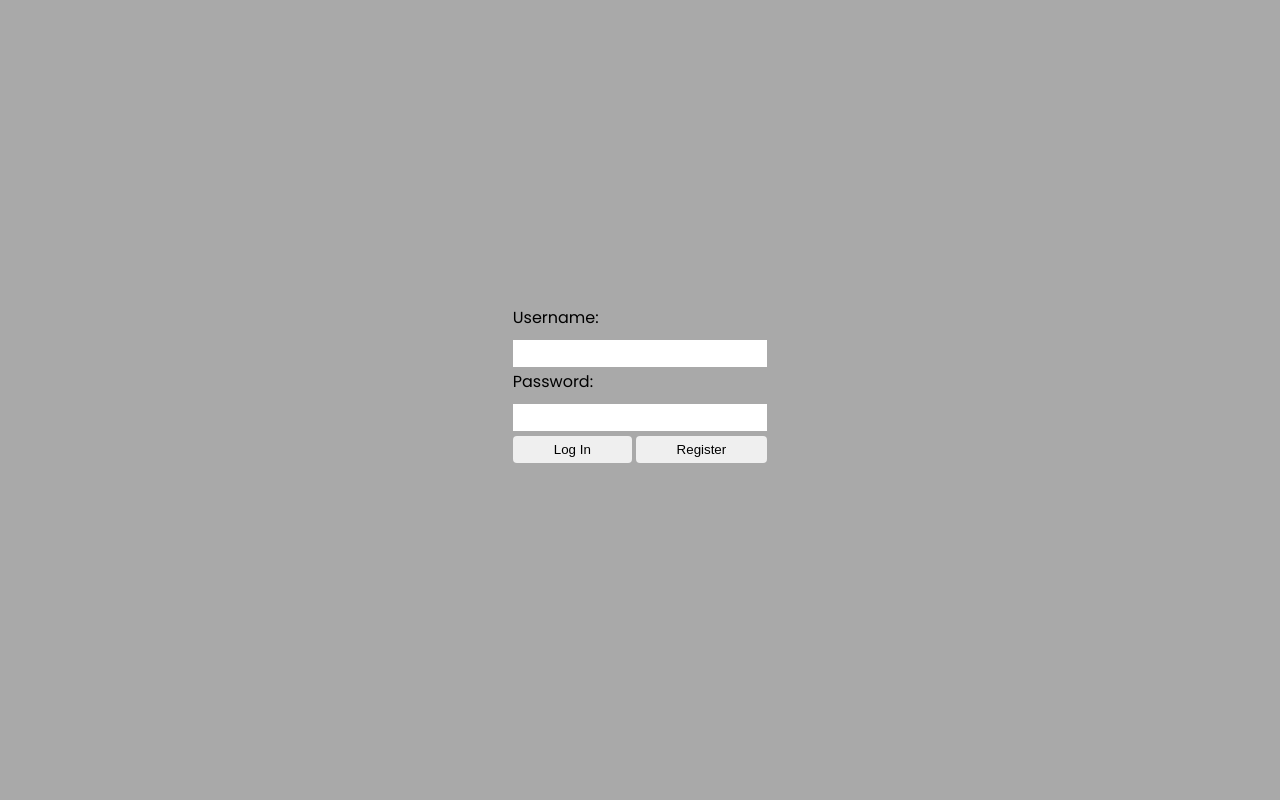
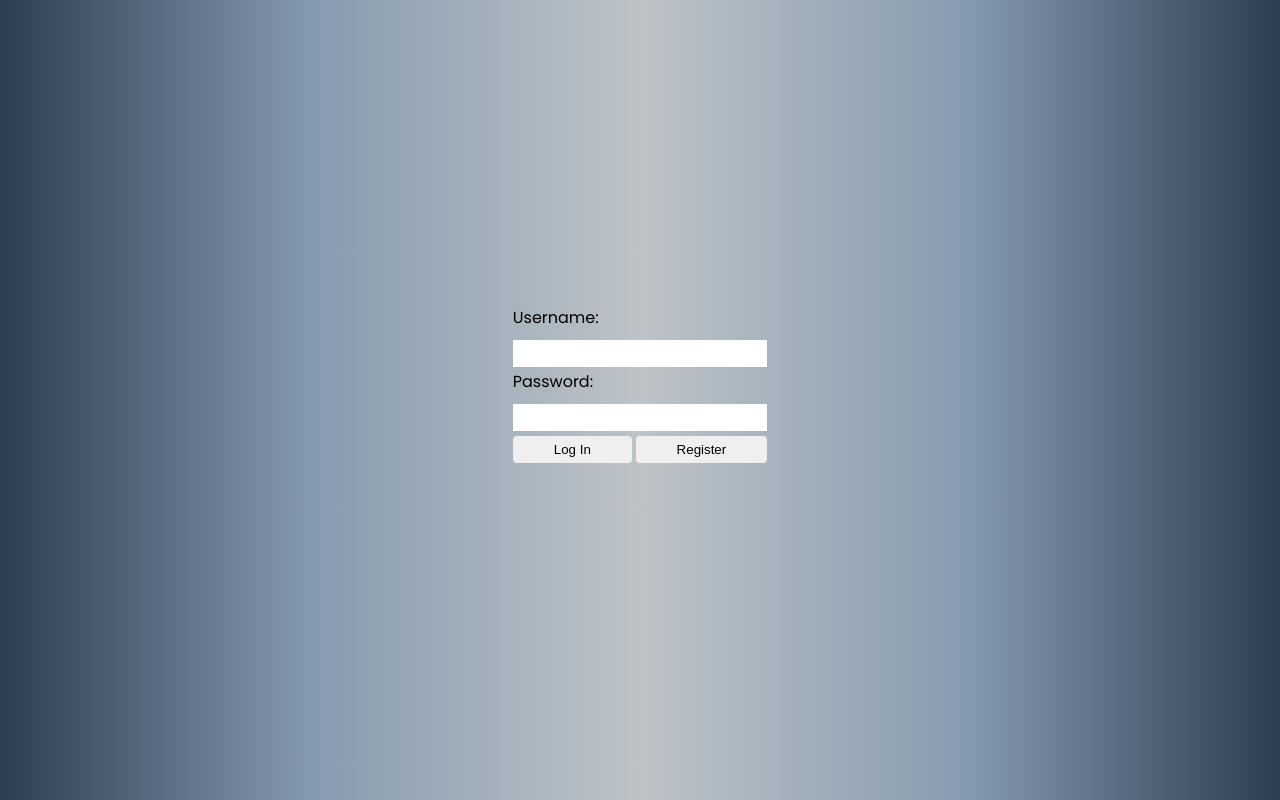
Before and after one commit to multipristr/message-board, a Gatsby site in the folder frontend/: page / in a window 1280 px wide. Built offline with nearby package versions, Linux system fonts and the light colour scheme; Gatsby itself is replaced by a stand-in of ours; no server answers.

Commit message:
Improve background

```diff
--- a/frontend/src/styles/global.css
+++ b/frontend/src/styles/global.css
@@ -16,9 +16,8 @@ html, body, #___gatsby, #gatsby-focus-wrapper {
     height: 100%;
     width: 100%;
     margin: 0 auto;
-    background-size: 100%;
-    background-color: darkgray;
     transition: all 2s;
+    background: linear-gradient(to right, #2c3e50, #889cb0, #bdc3c7, #889cb0, #2c3e50);
 }
 
 textarea, section {
```
